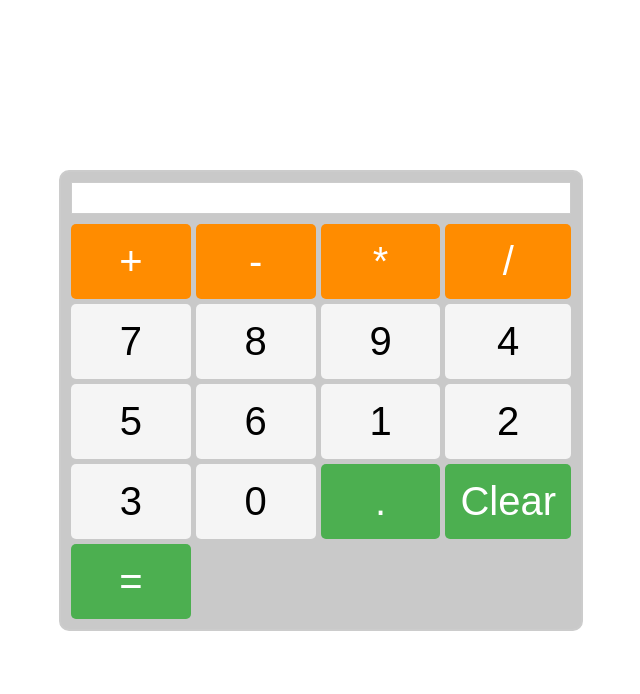
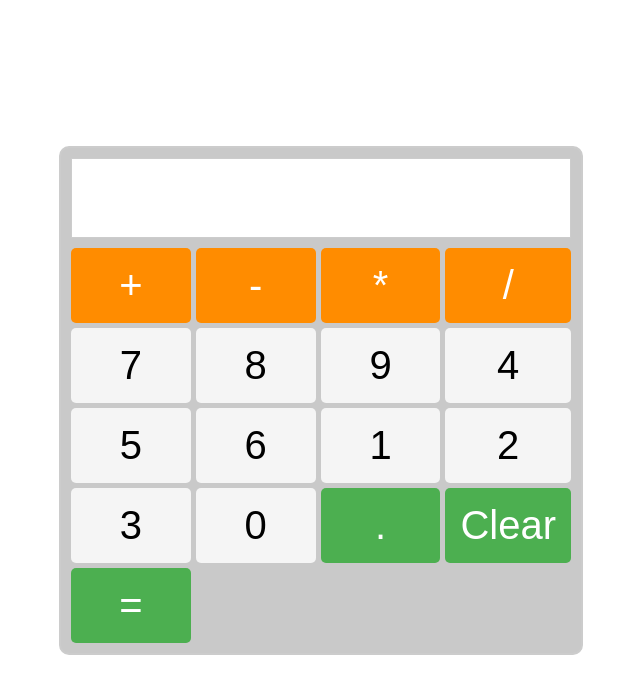
Before and after one commit to Herbert-Haase/Calculator, a plain HTML site: page index.html in a window 1280 px wide. Shown: the whole page, without its empty margins (319-959 px from the left). Drawn offline with Linux system fonts and the light colour scheme.

Commit message:
give display an absolute size

```diff
--- a/style.css
+++ b/style.css
@@ -17,6 +17,8 @@ body {
 }
 
 .display {
+  box-sizing: border-box;
+  height: 80px;
   font-size: 2.5em;
   border: 1px solid #ccc;
   padding: 15px;
```
